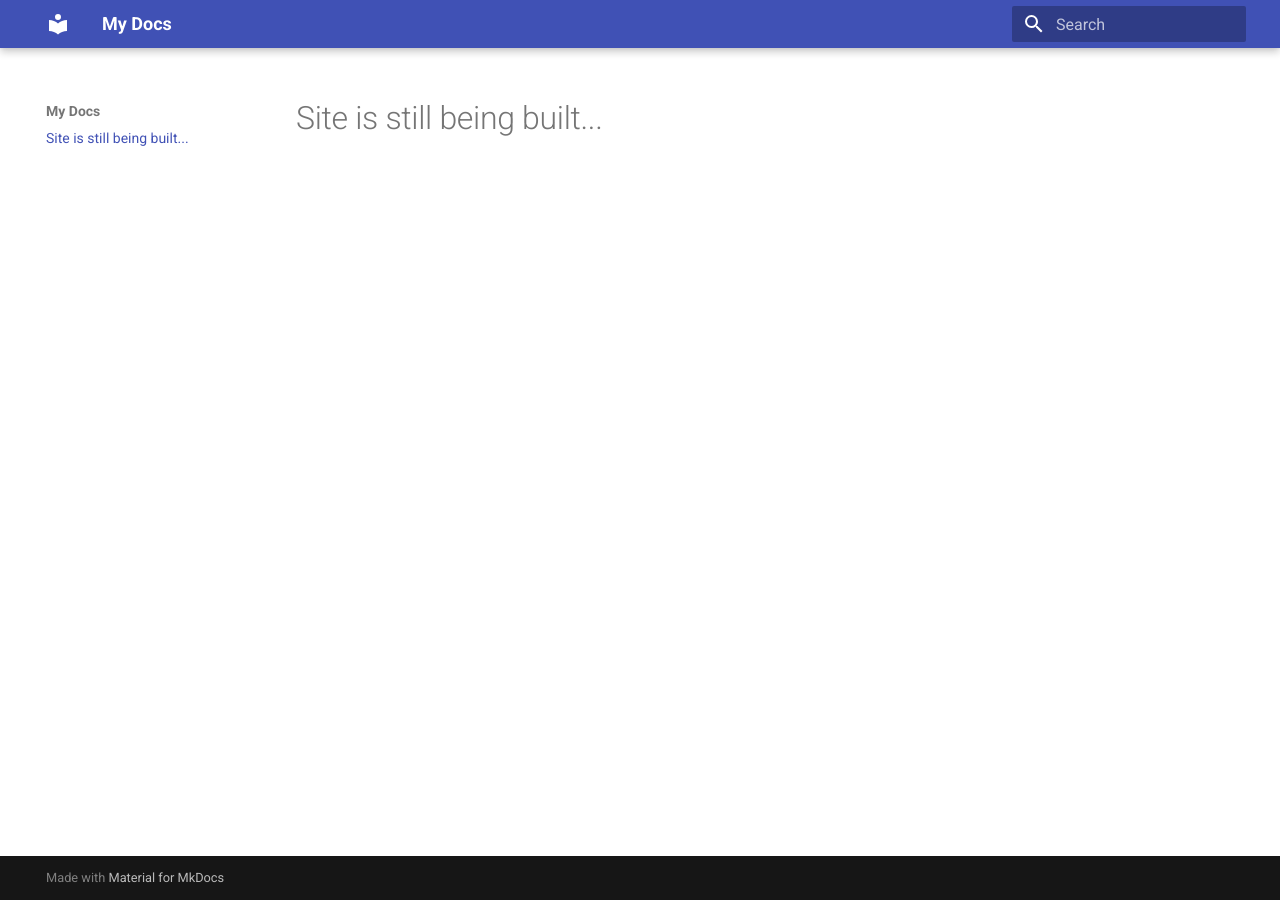
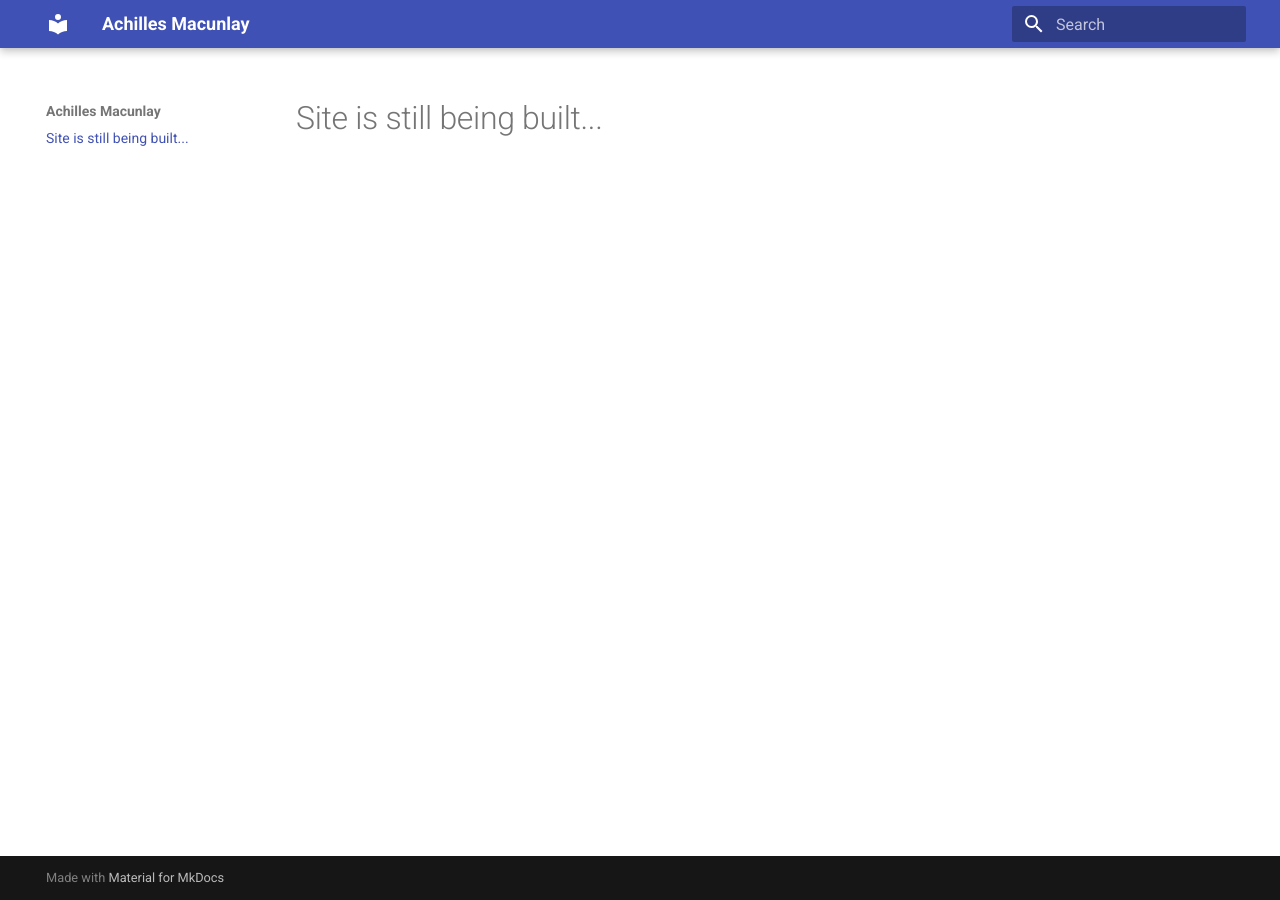
Before and after one commit to acmacunlay/acmacunlay.github.io, an MkDocs documentation site: the page built from docs/index.md, in a window 1280 px wide. Built offline with MkDocs 1.6.1 and Material for MkDocs 9.7.7, drawn with Linux system fonts in a browser that asks for light colours.

Commit message:
Update mkdocs.yml

```diff
--- a/mkdocs.yml
+++ b/mkdocs.yml
@@ -1,4 +1,4 @@
-site_name: My Docs
+site_name: Achilles Macunlay
 
 theme:
   name: material
```
